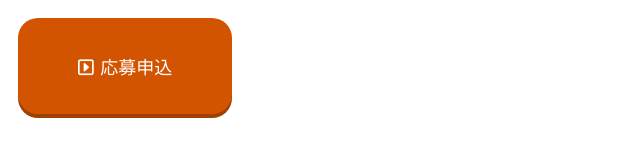
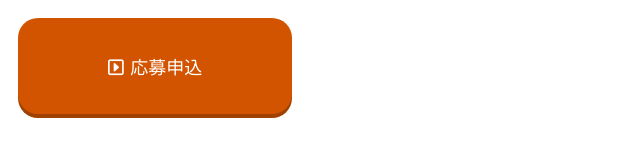
Before and after one commit to natetoma/notion_widgets, a plain HTML site: page BUTTON.html in a window 1280 px wide. Shown: the whole page, without its empty margins (0-640 px from the left). Drawn offline with Linux system fonts and the light colour scheme.

Commit message:
Update BUTTON.html

```diff
--- a/BUTTON.html
+++ b/BUTTON.html
@@ -235,7 +235,7 @@
     }
 
     .large {
-      padding: 35px 60px;
+      padding: 35px 90px;
       font-size: 18px;
     }
   </style>
```
